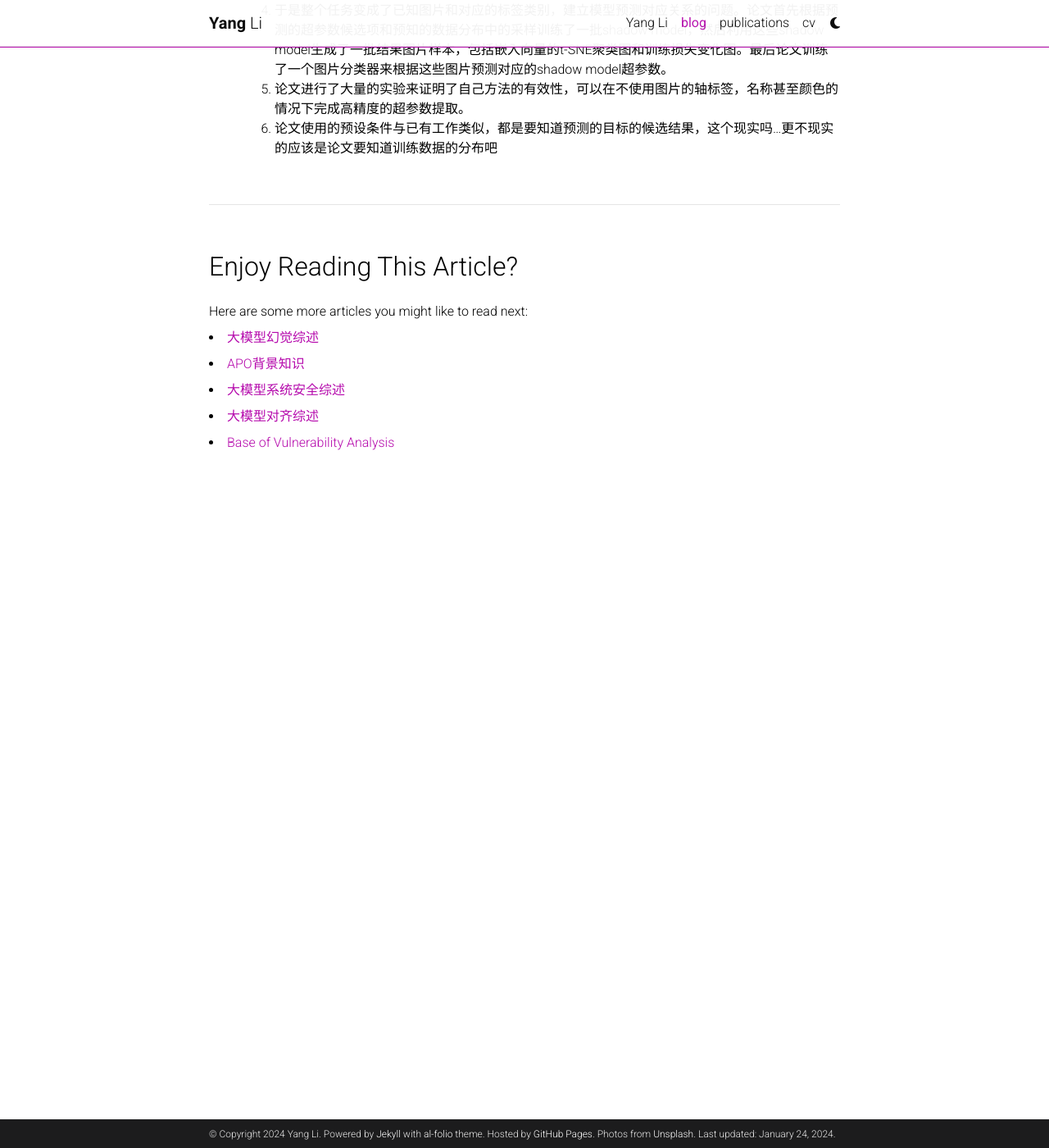
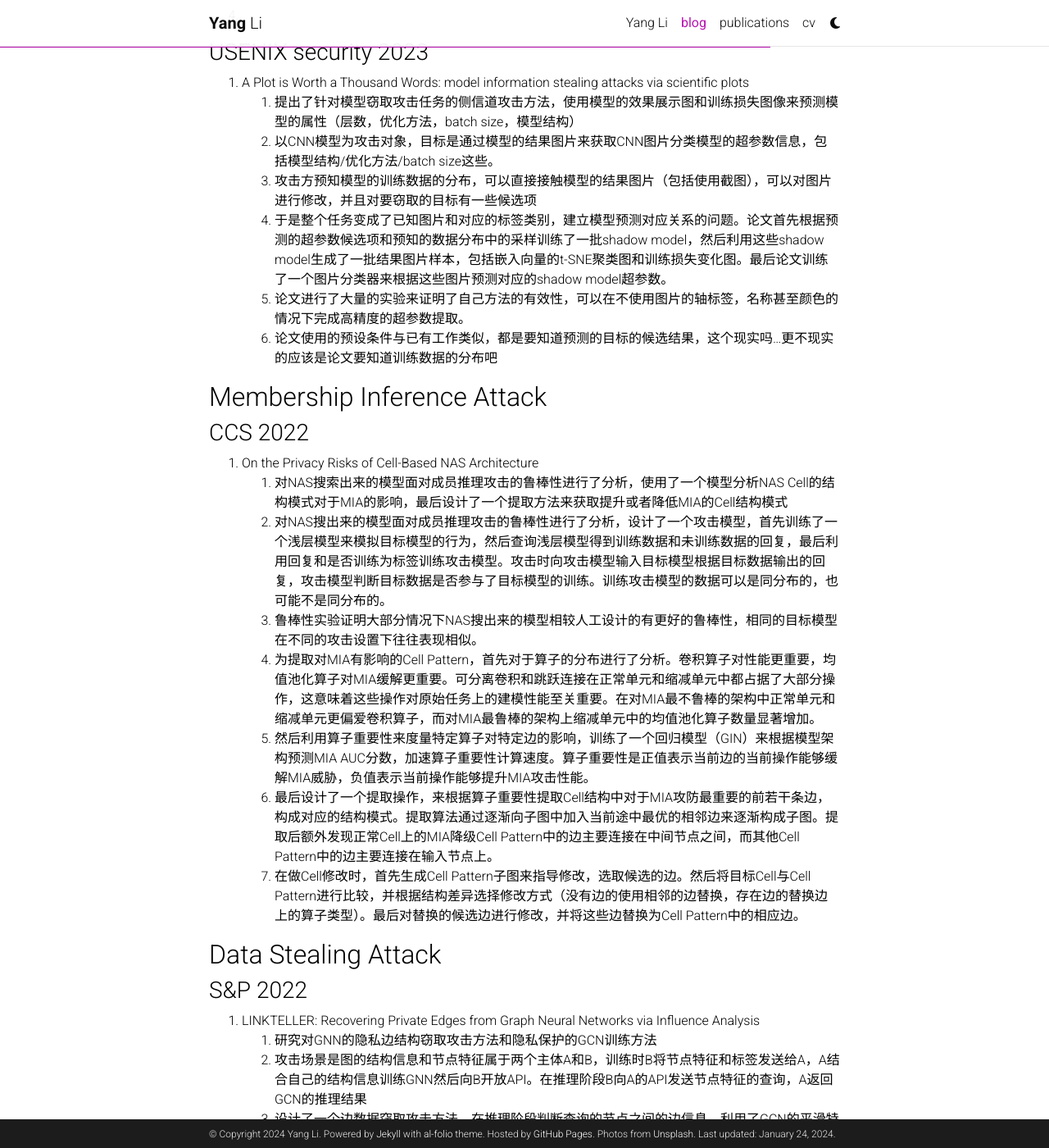
Before and after one commit to li-yang23/li-yang23.github.io, a Jekyll site: the page built from _posts/2024-01-16-short-notes.md, in a window 1280 px wide and 1400 px high, scrolled down 1675 px. Shown: the whole window at 82% size. Built offline with Jekyll 4.4.1, drawn with Linux system fonts in a browser that asks for light colours; comment, search, counter and statistics services are not loaded; a style sheet for code colours, icons or effects is not loaded; some of the changed text lies outside the part shown.

Commit message:
update notes

```diff
--- a/_posts/2024-01-16-short-notes.md
+++ b/_posts/2024-01-16-short-notes.md
@@ -11,8 +11,12 @@
 
 ### arxiv
 1. Trustworthy LLMs: A Survey and Guideline for Evaluating Large Language Models’ Alignment
-   LLM对齐的目标是构建一个可信任的LLM，文章将对齐的角度分为可靠性、安全性、公平性、误用的抵抗力、可解释性、社会规范和鲁棒性等七类，对每一类的对齐内容进行描述，相关工作提了一点。最后文章提出了自己设计的对齐程度的测量方法，主要思路两点：使用选择题代替问答题从而让答案可以被量化统计，使用被良好对齐的LLM来为不可量化的回答打标记，避免人类参与，提升测量效率。带来的问题就是测量方法高度依赖LLM对于输出格式的理解和处理能力，以及对齐程度受做测量工具使用的LLM的对齐程度限制。本质上只能算二级度量，毕竟做测量工具使用的那个LLM肯定不会是用这个方法度量出来的。
-
+   1. LLM对齐的目标是构建一个可信任的LLM，文章将对齐的角度分为可靠性、安全性、公平性、误用的抵抗力、可解释性、社会规范和鲁棒性等七类，对每一类的对齐内容进行描述，相关工作提了一点。最后文章提出了自己设计的对齐程度的测量方法，主要思路两点：使用选择题代替问答题从而让答案可以被量化统计，使用被良好对齐的LLM来为不可量化的回答打标记，避免人类参与，提升测量效率。带来的问题就是测量方法高度依赖LLM对于输出格式的理解和处理能力，以及对齐程度受做测量工具使用的LLM的对齐程度限制。*本质上只能算二级度量，毕竟做测量工具使用的那个LLM肯定不会是用这个方法度量出来的。*
+2. Self-Play Fine-Tuning Converts Weak Language Models to Strong Language Models
+   1. 针对原来的训练方法都需要额外的偏好标注数据集的问题，设计了新的训练方法，利用sft阶段的数据集进行对齐
+   2. 基本逻辑其实有点对抗优化：首先训练评分模型来区分sft回答与LLM生成回答，然后训练LLM来生成评分模型更加难以分辨的回答。但最后使用LLM来表示了评分模型，将两个环节统一，做成了self-play形式（中间的推理过程和分析看明白了扩展成一篇博客）
+   3. 最终的损失函数与DPO基本一致，只是reference model是上一轮训练的模型，好回答使用sft数据，坏回答由训练的LLM自行生成。
+   4. 不知道这样的reference会不会导致分布偏移问题，以及如果sft数据更强调专业性而不强调人类意图不就歇逼了？
 ## Model strealing Attack
 
 ### S&P 2022
@@ -41,3 +45,26 @@
    4. 于是整个任务变成了已知图片和对应的标签类别，建立模型预测对应关系的问题。论文首先根据预测的超参数候选项和预知的数据分布中的采样训练了一批shadow model，然后利用这些shadow model生成了一批结果图片样本，包括嵌入向量的t-SNE聚类图和训练损失变化图。最后论文训练了一个图片分类器来根据这些图片预测对应的shadow model超参数。
    5. 论文进行了大量的实验来证明了自己方法的有效性，可以在不使用图片的轴标签，名称甚至颜色的情况下完成高精度的超参数提取。
    6. 论文使用的预设条件与已有工作类似，都是要知道预测的目标的候选结果，这个现实吗...更不现实的应该是论文要知道训练数据的分布吧
+
+## Membership Inference Attack
+
+### CCS 2022
+
+1. On the Privacy Risks of Cell-Based NAS Architecture
+   1. 对NAS搜索出来的模型面对成员推理攻击的鲁棒性进行了分析，使用了一个模型分析NAS Cell的结构模式对于MIA的影响，最后设计了一个提取方法来获取提升或者降低MIA的Cell结构模式
+   2. 对NAS搜出来的模型面对成员推理攻击的鲁棒性进行了分析，设计了一个攻击模型，首先训练了一个浅层模型来模拟目标模型的行为，然后查询浅层模型得到训练数据和未训练数据的回复，最后利用回复和是否训练为标签训练攻击模型。攻击时向攻击模型输入目标模型根据目标数据输出的回复，攻击模型判断目标数据是否参与了目标模型的训练。训练攻击模型的数据可以是同分布的，也可能不是同分布的。
+   3. 鲁棒性实验证明大部分情况下NAS搜出来的模型相较人工设计的有更好的鲁棒性，相同的目标模型在不同的攻击设置下往往表现相似。
+   4. 为提取对MIA有影响的Cell Pattern，首先对于算子的分布进行了分析。卷积算子对性能更重要，均值池化算子对MIA缓解更重要。可分离卷积和跳跃连接在正常单元和缩减单元中都占据了大部分操作，这意味着这些操作对原始任务上的建模性能至关重要。在对MIA最不鲁棒的架构中正常单元和缩减单元更偏爱卷积算子，而对MIA最鲁棒的架构上缩减单元中的均值池化算子数量显著增加。
+   5. 然后利用算子重要性来度量特定算子对特定边的影响，训练了一个回归模型（GIN）来根据模型架构预测MIA AUC分数，加速算子重要性计算速度。算子重要性是正值表示当前边的当前操作能够缓解MIA威胁，负值表示当前操作能够提升MIA攻击性能。
+   6. 最后设计了一个提取操作，来根据算子重要性提取Cell结构中对于MIA攻防最重要的前若干条边，构成对应的结构模式。提取算法通过逐渐向子图中加入当前途中最优的相邻边来逐渐构成子图。提取后额外发现正常Cell上的MIA降级Cell Pattern中的边主要连接在中间节点之间，而其他Cell Pattern中的边主要连接在输入节点上。
+   7. 在做Cell修改时，首先生成Cell Pattern子图来指导修改，选取候选的边。然后将目标Cell与Cell Pattern进行比较，并根据结构差异选择修改方式（没有边的使用相邻的边替换，存在边的替换边上的算子类型）。最后对替换的候选边进行修改，并将这些边替换为Cell Pattern中的相应边。
+
+## Data Stealing Attack
+
+### S&P 2022
+
+1. LINKTELLER: Recovering Private Edges from Graph Neural Networks via Influence Analysis
+   1. 研究对GNN的隐私边结构窃取攻击方法和隐私保护的GCN训练方法
+   2. 攻击场景是图的结构信息和节点特征属于两个主体A和B，训练时B将节点特征和标签发送给A，A结合自己的结构信息训练GNN然后向B开放API。在推理阶段B向A的API发送节点特征的查询，A返回GCN的推理结果
+   3. 设计了一个边数据窃取攻击方法，在推理阶段判断查询的节点之间的边信息。利用了GCN的平滑特征，即如果两个节点相连，则对一个节点的特征修改会引起另一个节点的预测结果的变动。方法使用影响力来评估节点间是否存在边，通过对输入特征进行细微扰动，影响力计算为扰动前后特征查询结果的差值与扰动的比值（有点类似对查询结果求了个导），通过影响力的降序排序，选择前m个节点对，认为其之间存在边。
+   4. 设计了两个可以抵抗边数据窃取的差分隐私训练方法，主要是设计了两个具有差分隐私性质的边结构扰动方法，一种是直接使用伯努利采样来决定邻接矩阵的取值方法，另一种是使用拉普拉斯方法，利用拉普拉斯机制给邻接矩阵的上三角元素添加扰动，然后从中选取最大的T个位置，将邻接矩阵的上下三角对应位置置1，是一种添加扰动后对边结构再做修整（剪枝？）的方法
```
Also changed, not shown: _posts/2024-01-17-LLM-Safety-Survey.md (+1 -1 lines), _posts/2024-01-23-MNEMON.md (added, +71 -0 lines).
